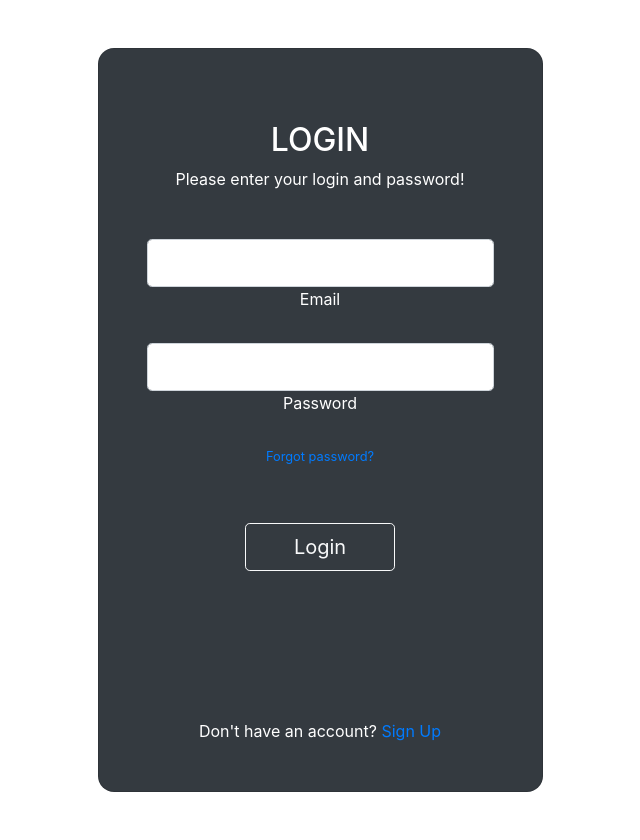
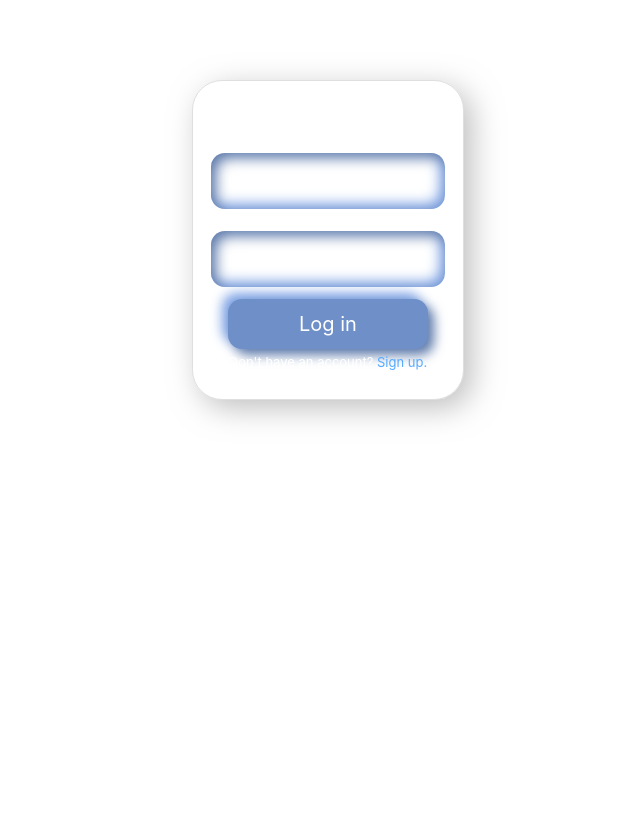
Before and after one commit to JoeJ1/WAD2_Group_Project, a Django app: page /chat/auth/login/ in a window 1280 px wide. Shown: the whole page, without its empty margins (320-960 px from the left). After the commit the page ends 421 px from the top, so only its background shows below. Run offline with Django 3.2, Linux system fonts and the light colour scheme; some libraries are stand-ins or nearby versions.

Commit message:
Login page started

```diff
--- a/static/styles/auth.css
+++ b/static/styles/auth.css
@@ -1,20 +1,45 @@
-.card{
+.card {
+  width: 17rem;
+  height: 20rem;
+  padding: 0 15px;
+  text-align: center;
+  display: flex;
+  align-items: center;
+  justify-content: center;
+  flex-direction: column;
   background-color: var(--main-col-dark);
-    border: none;
-    border-radius: 2rem;
+  border-radius: 30px;
  box-shadow:  8px 8px 30px hsla(120,0%,50%,0.5),
              -8px -8px 30px hsla(120,0%,100%,0.5);
+  position: absolute;
+  left:40%;
+  top:10%;
 }
 
+.card > * {
+  margin: 0;
+}
+
+.cardtitle {
+  font-size: 23px;
+  font-weight: 900;
+  color: var(--text-col);
+}
+
+.sign-up:hover {
+  opacity: 0.8;
+}
 .input-group {
  position: relative;
+ margin:0.5rem;
 
 }
 
 .input {
  border: none;
-    border-radius:1rem;
-    background: var(--main-color);
+  width: 100%;
+border-radius: 14px;
+background: var(--main-col);
 box-shadow: inset 5px 5px 14px var(--dark-shadow-col),
             inset -5px -5px 14px var(--light-shadow-col);
  background: none;
@@ -26,16 +51,17 @@
 
 .user-label {
  position: absolute;
-    color: var(--text-color);
+ left: 20px;
+ top: 5px;
+ color: var(--text-col);
  pointer-events: none;
  transform: translateY(1rem);
  transition: 150ms cubic-bezier(0.4,0,0.2,1);
-    left: 1rem;
 }
 
 .input:focus, input:valid {
  outline: none;
-  background: var(--main-color);
+  background: var(--main-col);
 box-shadow: inset 5px 5px 29px var(--dark-shadow-col),
             inset -5px -5px 29px var(--light-shadow-col);
 }
@@ -45,3 +71,57 @@ box-shadow: inset 5px 5px 29px var(--dark-shadow-col),
  background: none;
  padding: 0.2em;
 }
+
+button {
+  border-radius: 10%;
+  border-radius: 14px;
+background: var(--main-col);
+box-shadow:  6px 6px 12px var(--dark-shadow-col),
+             -6px -6px 12px var(--light-shadow-col);
+  border: none;
+  color: var(--text-col);
+  padding: 10px;
+  width:200px;
+  font-size: 20px;
+  transition: 150ms;
+}
+
+button:hover {
+  background-color: var(--main-color-light);
+box-shadow:  10px 10px 15px var(--dark-shadow-col),
+             -10px -10px 15px var(--light-shadow-col);
+  transition: box-shadow 150ms;
+}
+
+button:hover span {
+  color: #fff;
+}
+
+button:active {
+  background-color: var(--main-col);
+box-shadow:  none;
+  transition: box-shadow 10ms;
+}
+
+div span.text {
+  text-align: center;
+  color: var(--text-col);
+  font-size:13px;
+}
+div span a{
+  color: #55aaff;
+  text-decoration: none;
+}
+div span a:visited{
+  color: #55aaff;
+  text-decoration: none;
+}
+div span a:active{
+  color: #55aaff;
+  text-decoration: none;
+}
+div span a:link{
+  div span a:visited{
+  color: #55aaff;
+  text-decoration: none;
+}
--- a/static/styles/base.css
+++ b/static/styles/base.css
@@ -1,7 +1,7 @@
 :root{
-    --main-col-dark:#6e8fc8;
+    --main-col:#6e8fc8;
     --main-col-light:#91b1f7;
     --light-shadow-col:#7fa4e6;
     --dark-shadow-col:#5e7aaa;
-    --text-color:#ffffff;
+    --text-col:#ffffff;
 }
--- a/templates/chat/Login.html
+++ b/templates/chat/Login.html
@@ -6,53 +6,26 @@
 {% endblock%}
 
 {% block includes_block %}
-<!--<link rel="stylesheet" href="{% static 'styles/auth.css' %}">-->
+<link rel="stylesheet" href="{% static 'styles/auth.css' %}">
 {% endblock %}
 
 {% block body_block %}
-<section class="vh-100 gradient-custom">
-  <div class="container py-5 h-100">
-    <div class="row d-flex justify-content-center align-items-center h-100">
-      <div class="col-12 col-md-8 col-lg-6 col-xl-5">
-        <div class="card bg-dark text-white" style="border-radius: 1rem;">
-          <div class="card-body p-5 text-center">
+<div class="card">
+    <span class="cardtitle">MyChatGLA</span>
+    <div class="input-group">
+        <input required="" type="text" name="text" autocomplete="off" class="input">
+        <label class="user-label">Username</label>
+    </div>
+        <div class="input-group">
+        <input required="" type="password" name="text" autocomplete="off" class="input">
+    <label class="user-label" >Password</label>
+    </div>
 
-            <div class="mb-md-5 mt-md-4 pb-5">
-
-              <h2 class="fw-bold mb-2 text-uppercase">Login</h2>
-              <p class="text-white-50 mb-5">Please enter your login and password!</p>
-
-              <div class="form-outline form-white mb-4">
-                <input type="email" id="typeEmailX" class="form-control form-control-lg" />
-                <label class="form-label" for="typeEmailX">Email</label>
-              </div>
-
-              <div class="form-outline form-white mb-4">
-                <input type="password" id="typePasswordX" class="form-control form-control-lg" />
-                <label class="form-label" for="typePasswordX">Password</label>
-              </div>
-
-              <p class="small mb-5 pb-lg-2"><a class="text-white-50" href="#!">Forgot password?</a></p>
-
-              <button class="btn btn-outline-light btn-lg px-5" type="submit">Login</button>
-
-              <div class="d-flex justify-content-center text-center mt-4 pt-1">
-                <a href="#!" class="text-white"><i class="fab fa-facebook-f fa-lg"></i></a>
-                <a href="#!" class="text-white"><i class="fab fa-twitter fa-lg mx-4 px-2"></i></a>
-                <a href="#!" class="text-white"><i class="fab fa-google fa-lg"></i></a>
-              </div>
-
-            </div>
-
-            <div>
-              <p class="mb-0">Don't have an account? <a href="#!" class="text-white-50 fw-bold">Sign Up</a>
-              </p>
-            </div>
-
-          </div>
-        </div>
-      </div>
+    <div>
+        <button class="sign-up"> <span>Log in</span></button>
     </div>
-  </div>
-</section>
+    <div>
+        <span class="text">Don't have an account? <a href="">Sign up.<a></span>
+    </div>
+</div>
 {% endblock %}
--- a/templates/chat/base.html
+++ b/templates/chat/base.html
@@ -10,7 +10,7 @@
             Main Page
         {% endblock %}
         </title>
-         <link rel="stylesheet" href="https://cdn.jsdelivr.net/npm/bootstrap@4.0.0/dist/css/bootstrap.min.css" integrity="sha384-Gn5384xqQ1aoWXA+058RXPxPg6fy4IWvTNh0E263XmFcJlSAwiGgFAW/dAiS6JXm" crossorigin="anonymous">       </title>
+        <link rel="stylesheet" href="https://cdn.jsdelivr.net/npm/bootstrap@4.0.0/dist/css/bootstrap.min.css" integrity="sha384-Gn5384xqQ1aoWXA+058RXPxPg6fy4IWvTNh0E263XmFcJlSAwiGgFAW/dAiS6JXm" crossorigin="anonymous">       </title>
         <link href="{% static 'styles/base.css' %}" rel="stylesheet">
         {% block includes_block %}
         {% endblock %}
```
Lines whose indentation alone changed are shown as unchanged.
